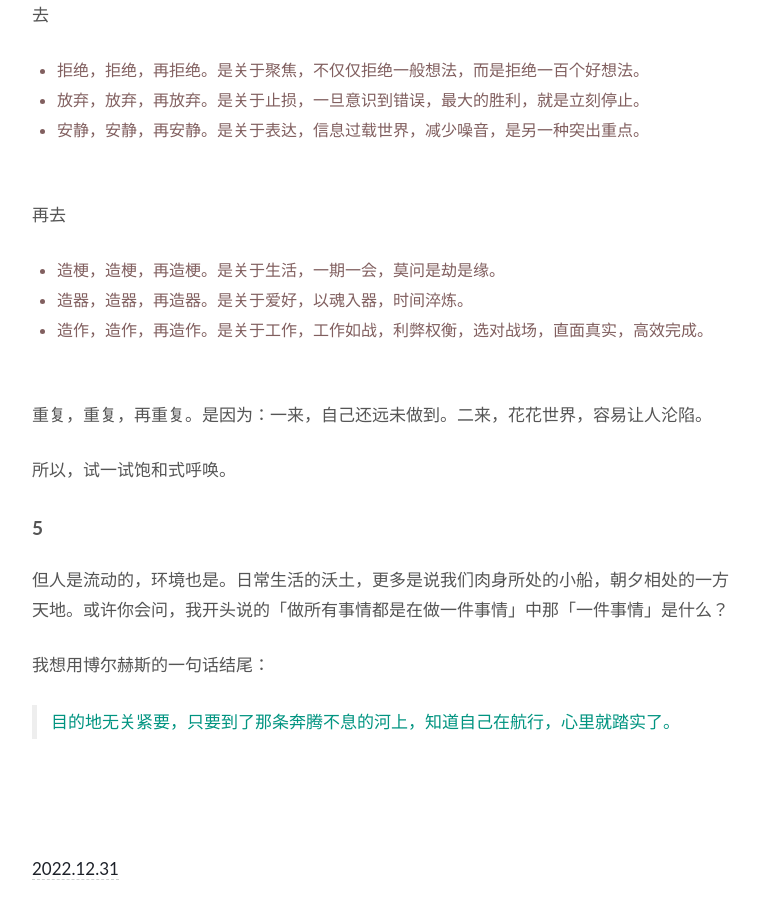
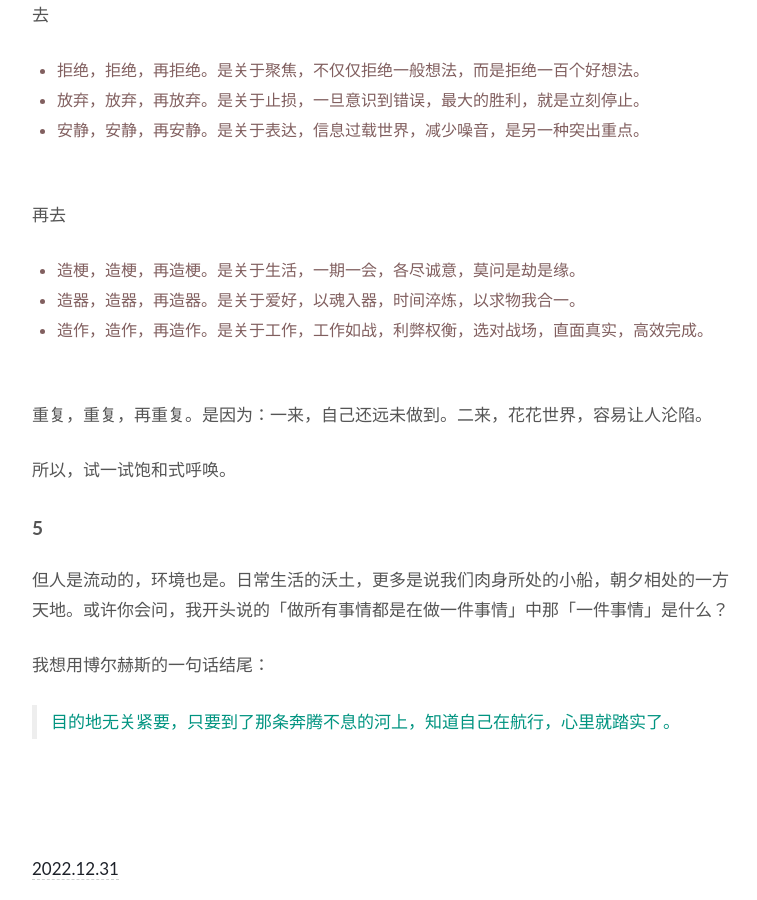
Before and after one commit to WillWang-X/willwang-x.github.io, a Jekyll site: the page built from _posts/blogs/2022-12-31-horse-manure-and-fertile-soil.md, in a window 1280 px wide and 900 px high, scrolled down 7370 px. Shown: the whole window, without its empty margins (258-1015 px from the left). Built offline with Jekyll 4.4.1, drawn with Linux system fonts in a browser that asks for light colours.

Commit message:
Update life and hobby

```diff
--- a/_posts/blogs/2022-12-31-horse-manure-and-fertile-soil.md
+++ b/_posts/blogs/2022-12-31-horse-manure-and-fertile-soil.md
@@ -227,8 +227,8 @@ ChatGPT 加其他让这成为了可能。
 
 再去
 
-- 造梗，造梗，再造梗。是关于生活，一期一会，莫问是劫是缘。
-- 造器，造器，再造器。是关于爱好，以魂入器，时间淬炼。
+- 造梗，造梗，再造梗。是关于生活，一期一会，各尽诚意，莫问是劫是缘。
+- 造器，造器，再造器。是关于爱好，以魂入器，时间淬炼，以求物我合一。
 - 造作，造作，再造作。是关于工作，工作如战，利弊权衡，选对战场，直面真实，高效完成。
 
 <br>
```
